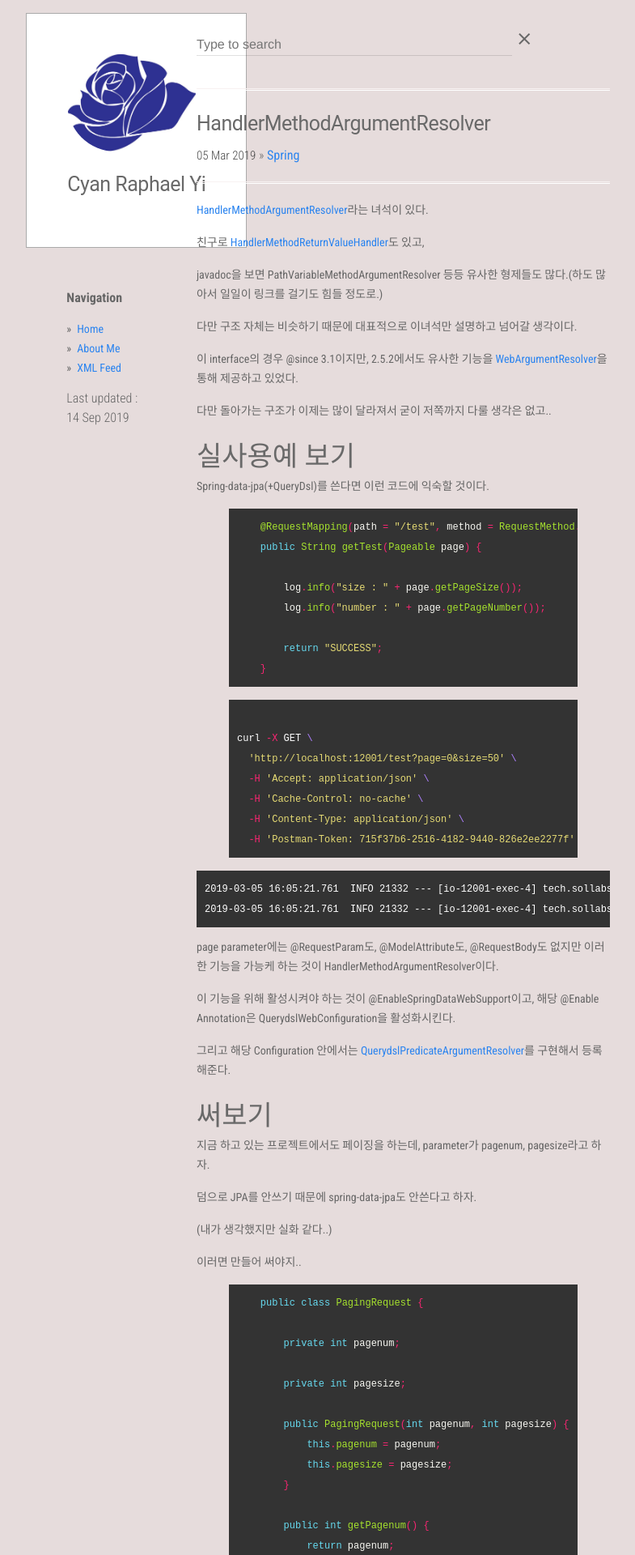
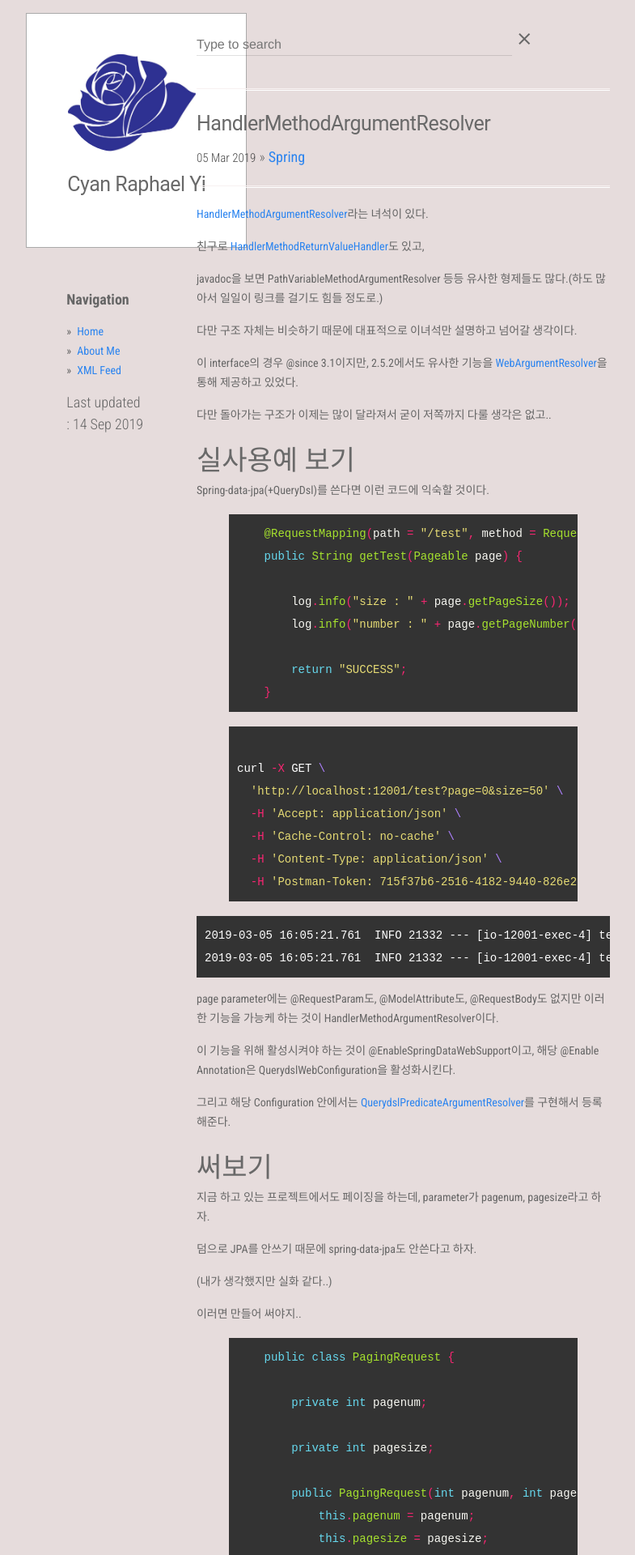
Before and after one commit to CyanRYi/cyanryi.github.io, a Jekyll site: the page built from _posts/ko/2019-03-05-HandlerMethodArgumentResolver.md, in a window 1280 px wide. Shown: the top 1920 px of the page at 81% size, without its empty margins (89-874 px from the left). Built offline with Jekyll 4.4.1, drawn with Linux system fonts in a browser that asks for light colours; some of the changed text lies outside the part shown.

Commit message:
font size 일부 확대

```diff
--- a/static/css/main.css
+++ b/static/css/main.css
@@ -4,7 +4,7 @@ body {
     background-color: #e0d4d4cc;
   line-height: 1.5em;
   font-weight: 300;
-  font-size: 16px;
+  font-size: 18px;
   color: #666;
 }
 hr {
@@ -46,7 +46,7 @@ a.footnote {
 blockquote {
     padding: 10px 20px;
     margin: 0 0 20px;
-    font-size: 15px;
+    font-size: 16px;
     border-left: 5px solid #eee;
 }
 blockquote::before, blockquote::after {
@@ -67,7 +67,7 @@ footer {
     margin-bottom: 3em;
     padding-top: 10px;
     color: #C2C2C2;
-    font-size: 13px;
+    font-size: 14px;
     bottom: 0;
     padding-bottom: 10px;
 }
@@ -109,7 +109,7 @@ div.content pre {
   color: #FFF;
   overflow-x: auto;
   font-family: Menlo, Monaco, Consolas, 'Courier New', monospace;
-  font-size: 12px;
+  font-size: 14px;
   border: none;
 }
 
```
